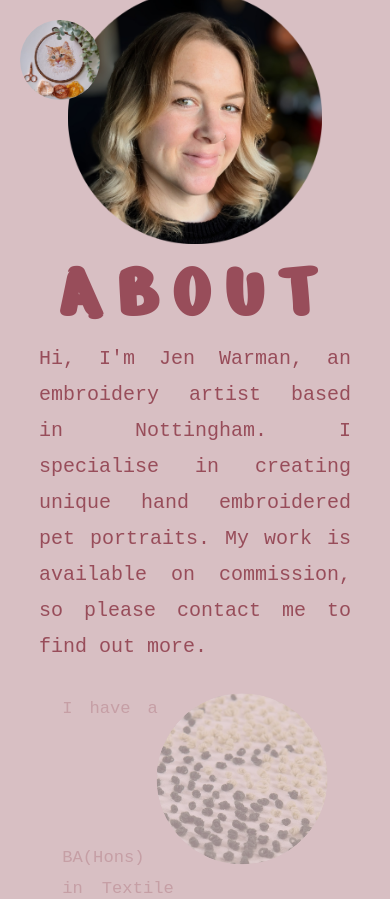
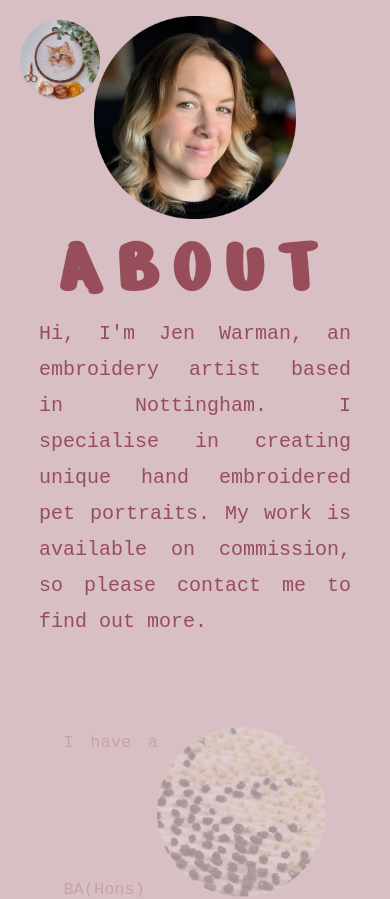
Before and after one commit to JenWarman/react-embroidery-portfolio, a React (Vite) app: page /about-page in a window 390 px wide. Shown: the top 899 px of the page. Built offline with nearby package versions, Linux system fonts and the light colour scheme; a web font is replaced by a local one.

Commit message:
Navbar and Portfolio page media queries.

```diff
--- a/src/css/styles.css
+++ b/src/css/styles.css
@@ -320,16 +320,6 @@ html {
   animation-play-state: running;
   animation-duration: 8s;
 }
-@media (max-width: 1500px) {
-  .portfolio-gallery .scroll-column {
-    width: 80%;
-  }
-}
-@media (max-width: 1300px) {
-  .portfolio-gallery .scroll-column {
-    width: 70%;
-  }
-}
 @media (max-width: 500px) {
   .portfolio-gallery .scroll-column {
     animation: none;
@@ -373,6 +363,7 @@ html {
 @media (max-width: 500px) {
   .about-page_banner {
     margin-top: 5rem;
+    padding-bottom: 3rem;
   }
 }
 .about-page_banner-text {
@@ -468,6 +459,11 @@ html {
 @media (max-width: 900px) {
   .about-page_banner-img {
     height: 50%;
+  }
+}
+@media (max-width: 500px) {
+  .about-page_banner-img {
+    height: 40%;
   }
 }
 .about-page_content-section {
@@ -615,6 +611,11 @@ html {
     width: 16rem;
   }
 }
+@media (max-width: 768px) {
+  .main-navigation {
+    width: 0;
+  }
+}
 .main-navigation_tab {
   height: 100vh;
   width: 10rem;
@@ -630,6 +631,11 @@ html {
 @media (max-width: 1700px) {
   .main-navigation_tab {
     width: 8rem;
+  }
+}
+@media (max-width: 768px) {
+  .main-navigation_tab {
+    display: none;
   }
 }
 .main-navigation_tab span {
@@ -712,11 +718,6 @@ html {
   box-shadow: 2px 2px 10px 2px white;
 }
 
-@media (max-width: 768px) {
-  .main-navigation_tab {
-    display: none !important;
-  }
-}
 .mobile-menu {
   position: fixed;
   top: 0;
@@ -845,16 +846,10 @@ html {
     height: 300px;
   }
 }
-@media (max-width: 1000px) {
+@media (max-width: 900px) {
   .portfolio-item {
     width: 250px;
     height: 250px;
-  }
-}
-@media (max-width: 900px) {
-  .portfolio-item {
-    width: 225px;
-    height: 225px;
   }
 }
 @media (max-width: 500px) {
@@ -903,6 +898,11 @@ html {
   transition: opacity 0.3s ease-in-out;
   text-transform: uppercase;
 }
+@media (max-width: 800px) {
+  .image-overlay-text {
+    font-size: 1.8rem;
+  }
+}
 
 .image-wrapper:hover .image-overlay-text {
   opacity: 1;
--- a/src/scss/components/_navbar.scss
+++ b/src/scss/components/_navbar.scss
@@ -11,6 +11,9 @@
 
   @media (max-width: 1700px) {
     width: 16rem;
+  }
+    @media (max-width: 768px) {
+   width:0;
   }
 
   &_tab {
@@ -28,6 +31,10 @@
     @media (max-width: 1700px) {
       width: 8rem;
     }
+      @media (max-width: 768px) {
+    display: none;
+  }
+
 
     span {
       writing-mode: vertical-rl;
@@ -114,12 +121,7 @@
       box-shadow: 2px 2px 10px 2px white;
     }
   }
-}
 
-@media (max-width: 768px) {
-  .main-navigation_tab {
-    display: none !important;
-  }
 }
 
 .mobile-menu {
--- a/src/scss/layout/_aboutPage.scss
+++ b/src/scss/layout/_aboutPage.scss
@@ -31,6 +31,7 @@
 
     @media (max-width: 500px) {
       margin-top: 5rem;
+      padding-bottom: 3rem;
     }
 
     &-text {
@@ -116,6 +117,11 @@
       @media (max-width: 900px) {
         height: 50%;
       }
+
+      @media (max-width: 500px) {
+        height: 40%;
+      }
+
     }
   }
 
```
Also changed, not shown: src/scss/components/_portfolioItem.scss (+5 -6 lines), src/scss/layout/_portfolioGallery.scss (+0 -7 lines), 1 other file (tests, documents, lock files or other folders).
